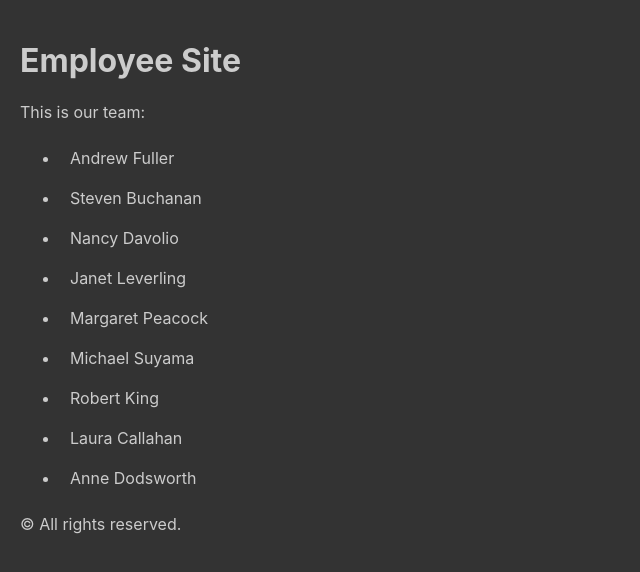
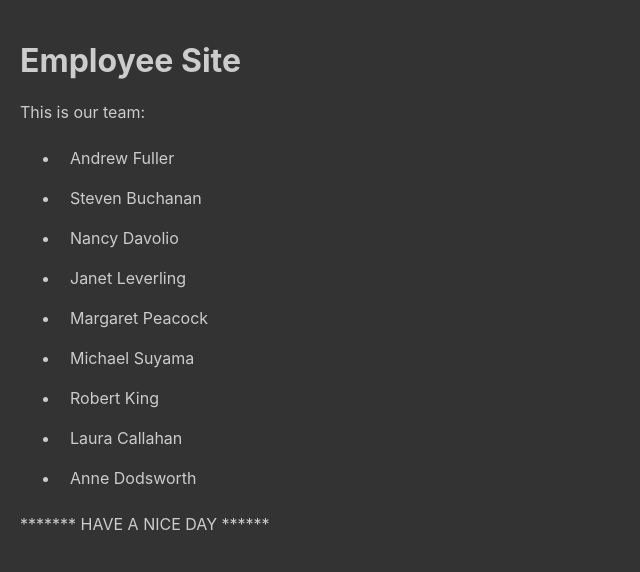
Before and after one commit to saidugurlu/live-coding-componenet-nested-props, a React (Vite) app: page / in a window 1280 px wide. Shown: the top 572 px of the page, without its empty margins (0-640 px from the left). Built offline with nearby package versions, Linux system fonts and the light colour scheme.

Commit message:
footer finished

```diff
--- a/src/App.jsx
+++ b/src/App.jsx
@@ -18,7 +18,7 @@ function App() {
           );
         })}
       </ul>
-      <Footer />
+      <Footer STATUS={status} />
     </div>
   );
 }
--- a/src/componenets/Footer.jsx
+++ b/src/componenets/Footer.jsx
@@ -1,3 +1,16 @@
-export const Footer = () => {
-	return <div className="footer">&#169; All rights reserved.</div>;
+export const Footer = ({status}) => {
+
+	let message = '';
+	switch (status) {
+		case 'internalUser':
+			message = '"We stand on the shoulders of giants."';
+			break;
+		case 'externalUser':
+			message = '&#169; All rights reserved.';
+			break;
+		default:
+			message = '******* HAVE A NICE DAY ******';
+			break;
+	}
+	return <div className="footer" dangerouslySetInnerHTML={{ __html:message}}></div>;
 };
```
